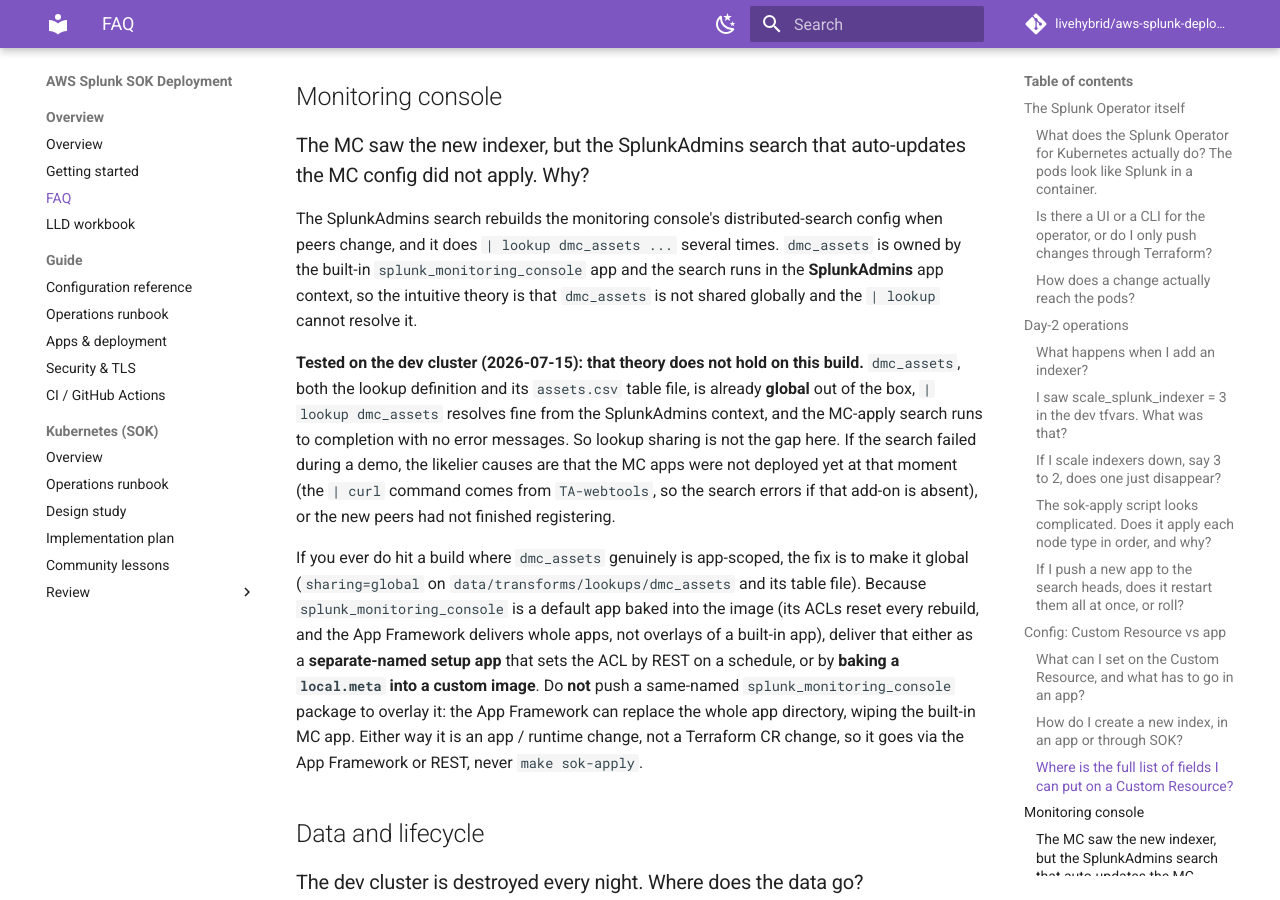
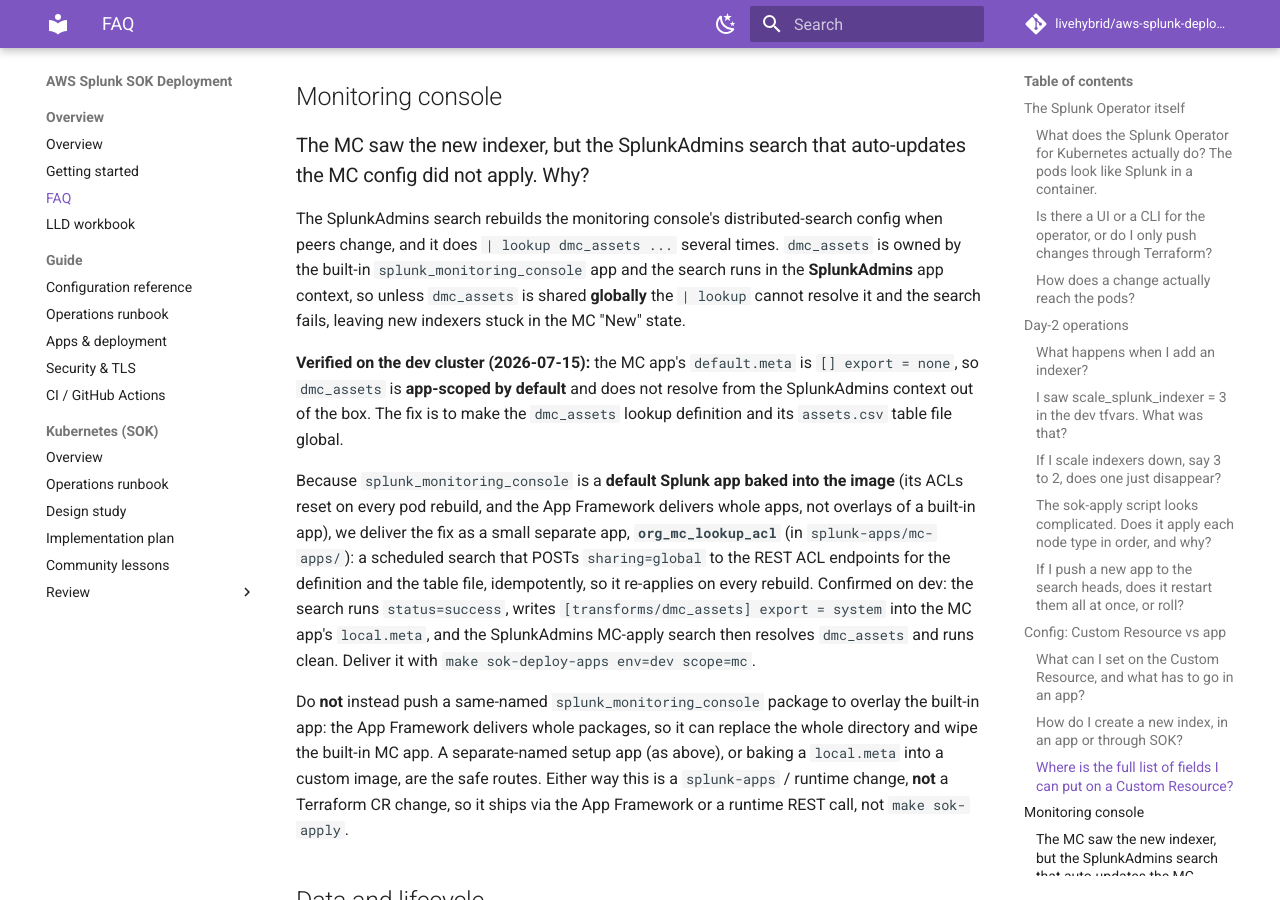
Before and after one commit to livehybrid/aws-splunk-deployment, an MkDocs documentation site: the page built from docs/faq.md, in a window 1280 px wide and 900 px high, scrolled down 4708 px. Built offline with MkDocs 1.6.1 and Material for MkDocs 9.7.7, drawn with Linux system fonts in a browser that asks for light colours; comment, search, counter and statistics services are not loaded.

Commit message:
docs(faq): correct MC lookup entry AGAIN - the app is the fix (validated)
I was wrong in the previous commit. Live re-check: the MC app default.meta is
'[] export = none', so dmc_assets is app-scoped by default and does NOT resolve
from the SplunkAdmins context out of the box. org_mc_lookup_acl's scheduled search
runs status=success every 5 min and writes [transforms/dmc_assets] export=system
into the MC app local.meta, making it global; the SplunkAdmins MC-apply search
then resolves dmc_assets and runs clean. So the original diagnosis and the app are
correct and validated on dev.

```diff
--- a/docs/faq.md
+++ b/docs/faq.md
@@ -197,29 +197,31 @@
 The SplunkAdmins search rebuilds the monitoring console's distributed-search
 config when peers change, and it does `| lookup dmc_assets ...` several times.
 `dmc_assets` is owned by the built-in `splunk_monitoring_console` app and the
-search runs in the **SplunkAdmins** app context, so the intuitive theory is that
-`dmc_assets` is not shared globally and the `| lookup` cannot resolve it.
+search runs in the **SplunkAdmins** app context, so unless `dmc_assets` is shared
+**globally** the `| lookup` cannot resolve it and the search fails, leaving new
+indexers stuck in the MC "New" state.
 
-**Tested on the dev cluster (2026-07-15): that theory does not hold on this
-build.** `dmc_assets`, both the lookup definition and its `assets.csv` table
-file, is already **global** out of the box, `| lookup dmc_assets` resolves fine
-from the SplunkAdmins context, and the MC-apply search runs to completion with no
-error messages. So lookup sharing is not the gap here. If the search failed
-during a demo, the likelier causes are that the MC apps were not deployed yet at
-that moment (the `| curl` command comes from `TA-webtools`, so the search errors
-if that add-on is absent), or the new peers had not finished registering.
+**Verified on the dev cluster (2026-07-15):** the MC app's `default.meta` is
+`[] export = none`, so `dmc_assets` is **app-scoped by default** and does not
+resolve from the SplunkAdmins context out of the box. The fix is to make the
+`dmc_assets` lookup definition and its `assets.csv` table file global.
 
-If you ever do hit a build where `dmc_assets` genuinely is app-scoped, the fix is
-to make it global (`sharing=global` on `data/transforms/lookups/dmc_assets` and
-its table file). Because `splunk_monitoring_console` is a default app baked into
-the image (its ACLs reset every rebuild, and the App Framework delivers whole
-apps, not overlays of a built-in app), deliver that either as a **separate-named
-setup app** that sets the ACL by REST on a schedule, or by **baking a `local.meta`
-into a custom image**. Do **not** push a same-named `splunk_monitoring_console`
-package to overlay it: the App Framework can replace the whole app directory,
-wiping the built-in MC app. Either way it is an app / runtime change, not a
-Terraform CR change, so it goes via the App Framework or REST, never `make
-sok-apply`.
+Because `splunk_monitoring_console` is a **default Splunk app baked into the
+image** (its ACLs reset on every pod rebuild, and the App Framework delivers whole
+apps, not overlays of a built-in app), we deliver the fix as a small separate app,
+**`org_mc_lookup_acl`** (in `splunk-apps/mc-apps/`): a scheduled search that POSTs
+`sharing=global` to the REST ACL endpoints for the definition and the table file,
+idempotently, so it re-applies on every rebuild. Confirmed on dev: the search runs
+`status=success`, writes `[transforms/dmc_assets] export = system` into the MC
+app's `local.meta`, and the SplunkAdmins MC-apply search then resolves `dmc_assets`
+and runs clean. Deliver it with `make sok-deploy-apps env=dev scope=mc`.
+
+Do **not** instead push a same-named `splunk_monitoring_console` package to overlay
+the built-in app: the App Framework delivers whole packages, so it can replace the
+whole directory and wipe the built-in MC app. A separate-named setup app (as
+above), or baking a `local.meta` into a custom image, are the safe routes. Either
+way this is a `splunk-apps` / runtime change, **not** a Terraform CR change, so it
+ships via the App Framework or a runtime REST call, not `make sok-apply`.
 
 ## Data and lifecycle
 
```
